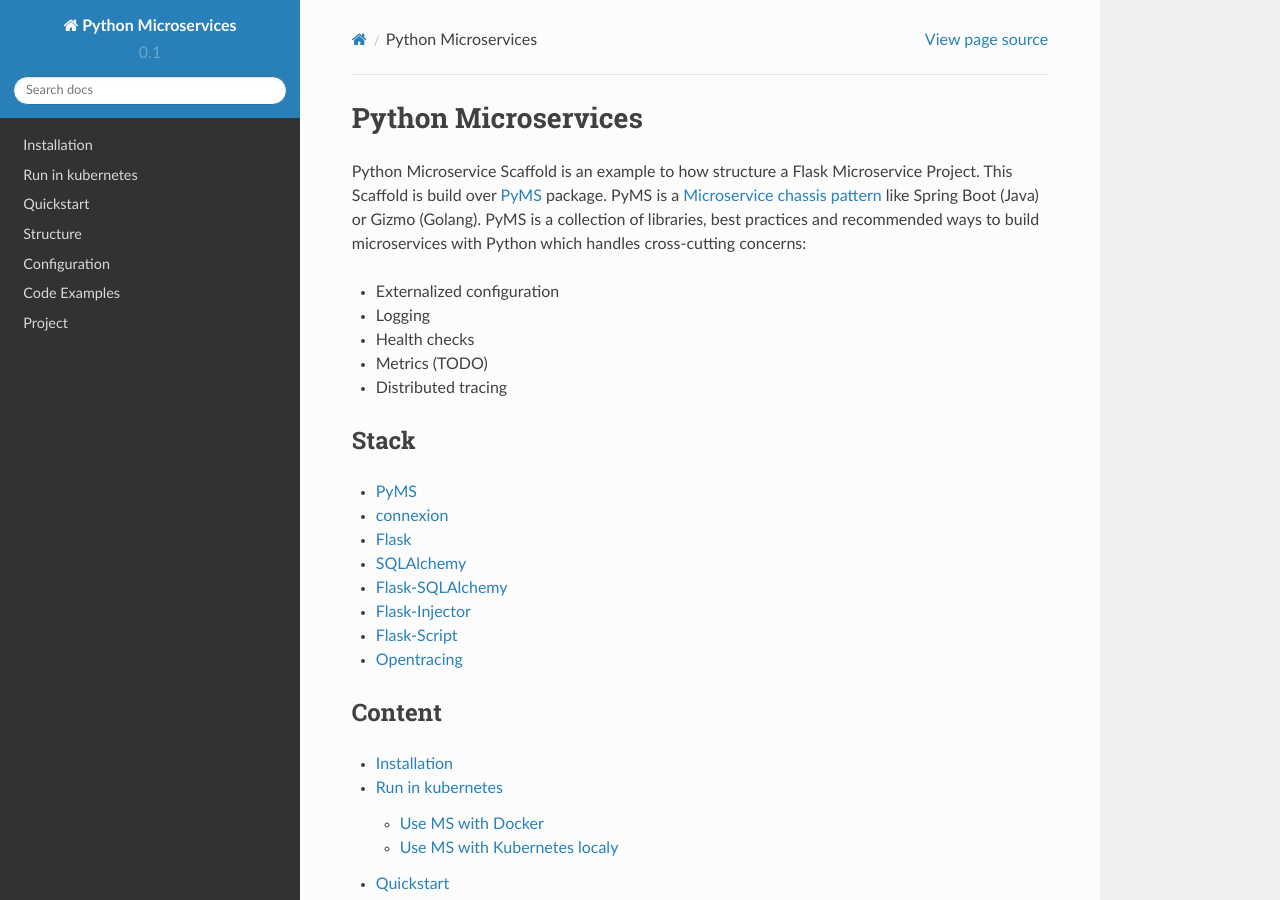
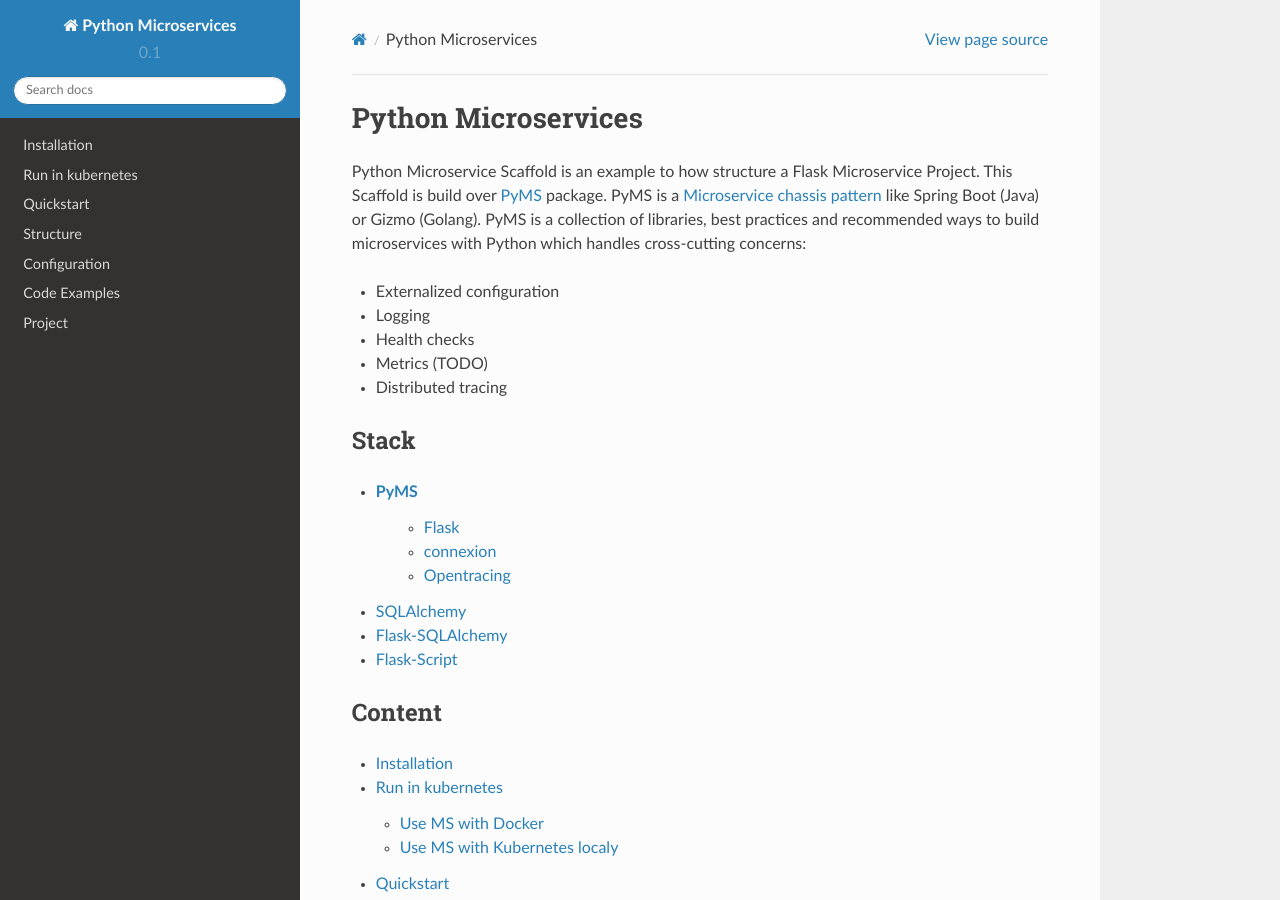
Before and after one commit to webghost241/microservices-scaffold, a Sphinx documentation site: the page built from docs/index.rst, in a window 1280 px wide and 900 px high. Built offline with Sphinx 7.4.7 and the Read the Docs theme 2.0.0, drawn with Linux system fonts in a browser that asks for light colours.

Commit message:
Docs: updated stack

```diff
--- a/docs/index.rst
+++ b/docs/index.rst
@@ -19,13 +19,13 @@ microservices with Python which handles cross-cutting concerns:
 Stack
 -----
 * `PyMS <https://github.com/python-microservices/pyms>`_
-* `connexion <http://connexion.readthedocs.io>`_
-* `Flask <https://github.com/pallets/flask>`_
+   * `Flask <https://github.com/pallets/flask>`_
+   * `connexion <http://connexion.readthedocs.io>`_
+   * `Opentracing <https://github.com/opentracing-contrib/python-flask>`_
 * `SQLAlchemy <https://www.sqlalchemy.org/>`_
 * `Flask-SQLAlchemy <http://flask-sqlalchemy.pocoo.org/2.3/>`_
-* `Flask-Injector <https://github.com/alecthomas/flask_injector>`_
 * `Flask-Script <https://flask-script.readthedocs.io/en/latest/>`_
-* `Opentracing <https://github.com/opentracing-contrib/python-flask>`_
+
 
 
 Content
```
